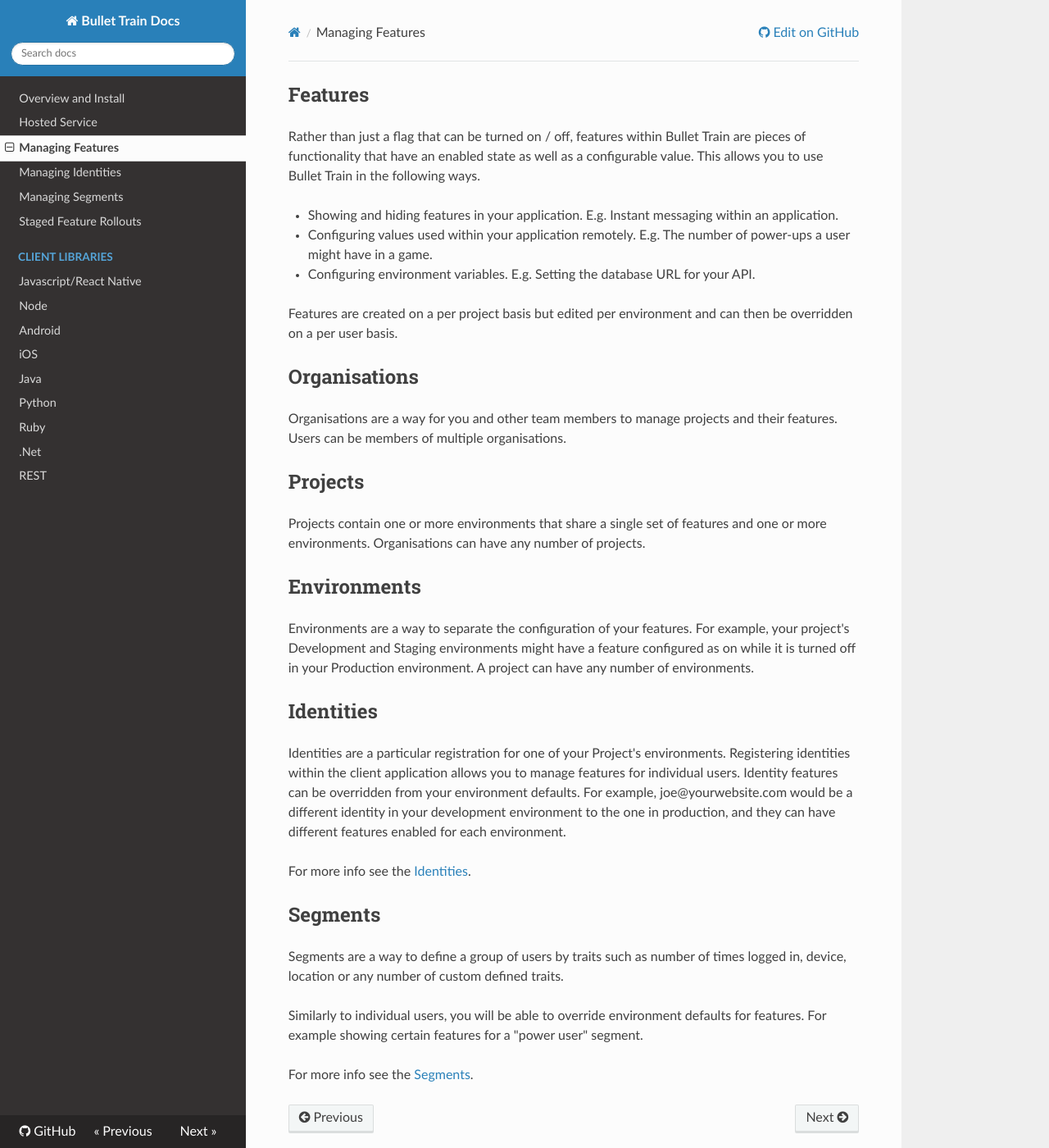
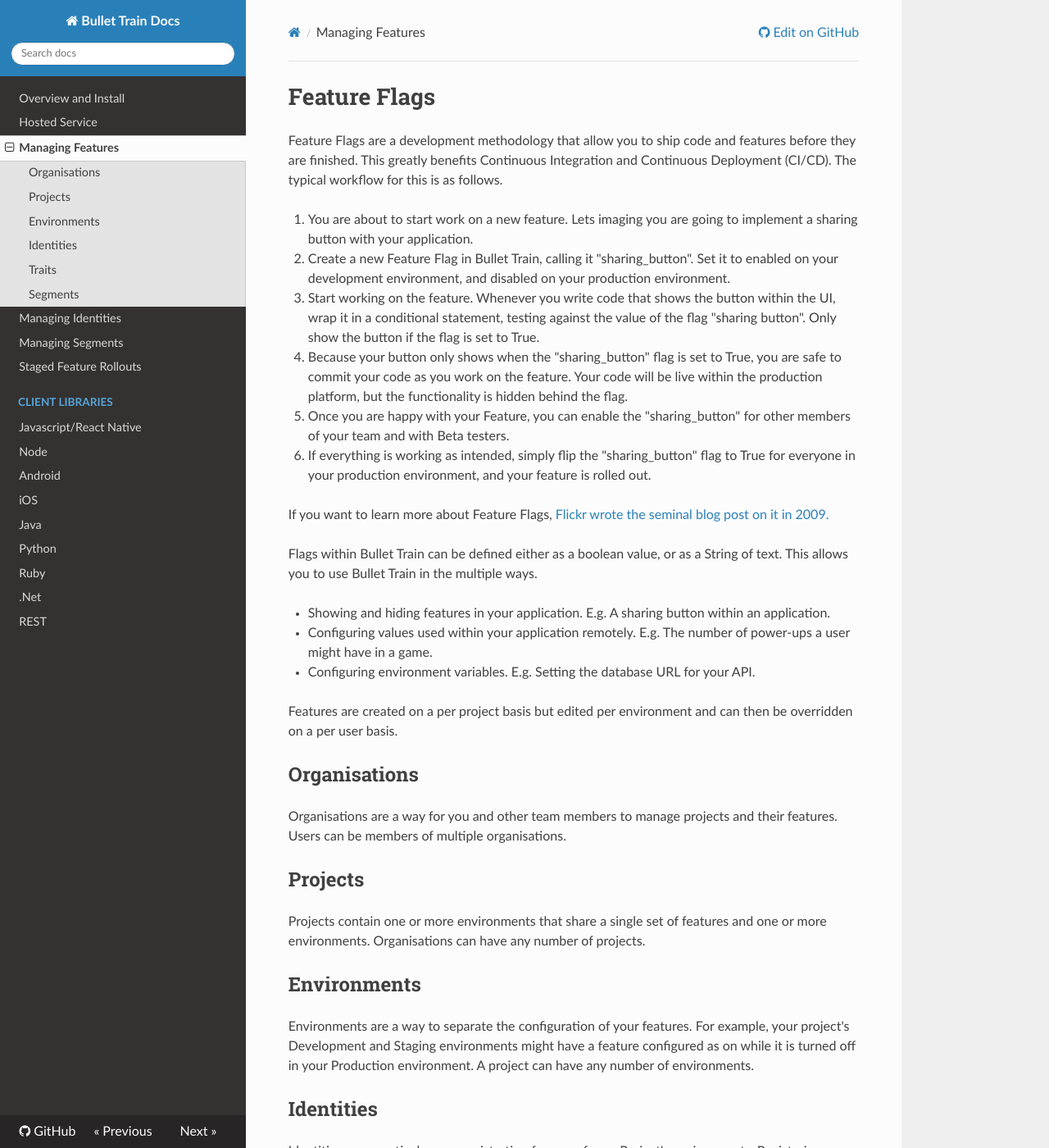
Before and after one commit to Flagsmith/flagsmith-docs, an MkDocs documentation site: the page built from docs/managing-features.md, in a window 1280 px wide and 1400 px high. Shown: the whole window at 82% size. Built offline with MkDocs 1.6.1, drawn with Linux system fonts in a browser that asks for light colours; nearby versions of some CDN libraries; old or Windows-style settings are respelled for this version of MkDocs; some of the changed text lies outside the part shown.

Commit message:
Buffed up content

```diff
--- a/docs/managing-features.md
+++ b/docs/managing-features.md
@@ -1,8 +1,19 @@
-## Features
+# Feature Flags
 
-Rather than just a flag that can be turned on / off, features within Bullet Train are pieces of functionality that have an enabled state as well as a configurable value. This allows you to use Bullet Train in the following ways.
+Feature Flags are a development methodology that allow you to ship code and features before they are finished. This greatly benefits Continuous Integration and Continuous Deployment (CI/CD). The typical workflow for this is as follows.
 
-- Showing and hiding features in your application. E.g. Instant messaging within an application.
+1. You are about to start work on a new feature. Lets imaging you are going to implement a sharing button with your application.
+2. Create a new Feature Flag in Bullet Train, calling it "sharing_button". Set it to enabled on your development environment, and disabled on your production environment.
+3. Start working on the feature. Whenever you write code that shows the button within the UI, wrap it in a conditional statement, testing against the value of the flag "sharing button". Only show the button if the flag is set to True.
+4. Because your button only shows when the "sharing_button" flag is set to True, you are safe to commit your code as you work on the feature. Your code will be live within the production platform, but the functionality is hidden behind the flag.
+5. Once you are happy with your Feature, you can enable the "sharing_button" for other members of your team and with Beta testers.
+6. If everything is working as intended, simply flip the "sharing_button" flag to True for everyone in your production environment, and your feature is rolled out.
+
+If you want to learn more about Feature Flags, [Flickr wrote the seminal blog post on it in 2009.](https://code.flickr.net/2009/12/02/flipping-out/)
+
+Flags within Bullet Train can be defined either as a boolean value, or as a String of text. This allows you to use Bullet Train in the multiple ways.
+
+- Showing and hiding features in your application. E.g. A sharing button within an application.
 - Configuring values used within your application remotely. E.g. The number of power-ups a user might have in a game.
 - Configuring environment variables. E.g. Setting the database URL for your API.
 
@@ -22,9 +33,20 @@ Environments are a way to separate the configuration of your features. For examp
 
 ## Identities
 
-Identities are a particular registration for one of your Project's environments. Registering identities within the client application allows you to manage features for individual users. Identity features can be overridden from your environment defaults. For example, joe@yourwebsite.com would be a different identity in your development environment to the one in production, and they can have different features enabled for each environment.
+Identities are a particular user registration for one of your Project's environments. Registering identities within the client application allows you to manage features for individual users. Identity features can be overridden from your environment defaults. For example, joe@yourwebsite.com would be a different identity in your development environment to the one in production, and they can have different features enabled for each environment.
 
-For more info see the [Identities](/managing-identities).
+For more info see [Identities](/managing-identities).
+
+## Traits
+
+You can store any number of Traits against an Identity. Traits are simple name:value pairs that can store any type of data. Some examples of traits that you might store against an Identity might be:
+
+- The number of times the user has logged in.
+- If they have accepted the application terms and conditions.
+- Their preference for application theme.
+- If they have performed certain actions within your application.
+
+For more info see [Traits](/managing-identities/#identity-traits).
 
 ## Segments
 
```
Also changed, not shown: other parts of docs/managing-features.md (+1 -1 lines), docs/hosted-service.md (+1 -1 lines).
